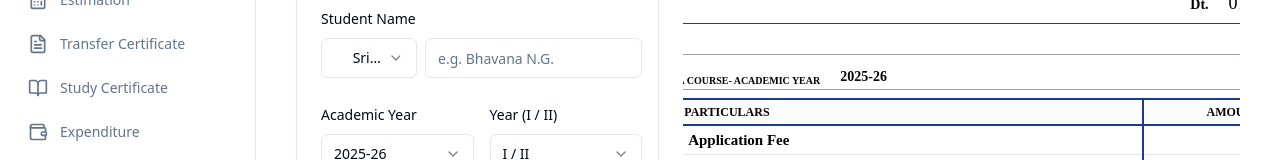
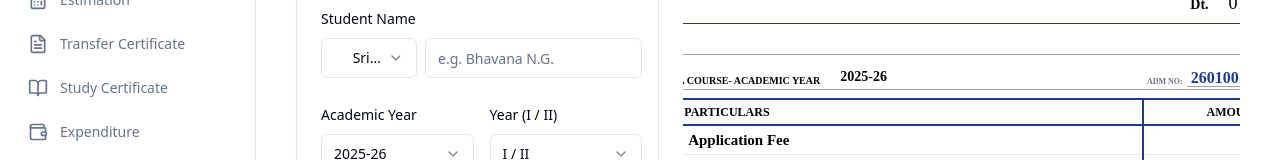
Before and after one commit to N-i-k-h/akshara-edusuite, a React (Vite) app in the folder frontend/: page /fees-registration in a window 1280 px wide. Shown: the part 364-524 px from the top of the page. Built offline with nearby package versions, Linux system fonts and the light colour scheme; no server answers; sample sign-in values are in the browser's storage; the HTML template or start-up script is replaced by a standard one; what to-words would draw is missing.

Commit message:
Fix fee status logic, show unique latest transactions, and add admission number to receipts

```diff
--- a/frontend/src/pages/Fees.tsx
+++ b/frontend/src/pages/Fees.tsx
@@ -693,7 +693,11 @@ const Fees = () => {
                   </TableCell>
                 </TableRow>
               ) : (
-                fees.map((fee) => (
+                fees
+                  .filter((fee, index, self) =>
+                     index === self.findIndex((f) => String(f.studentId) === String(fee.studentId))
+                  )
+                  .map((fee) => (
                   <TableRow key={fee._id}>
                     <TableCell>
                       {new Date(fee.date).toLocaleDateString()}
@@ -822,11 +826,19 @@ const Fees = () => {
                 <span className="font-bold text-sm text-center px-2">
                   2025-26
                 </span>
-                <div className="flex gap-2 ml-auto items-end">
-                  <span className="uppercase text-[10px]">Roll No:</span>
-                  <span className="font-bold text-sm px-2 text-blue-900">
-                    {students.find(s => s._id === receiptData.studentId)?.rollNo || ""}
-                  </span>
+                <div className="flex gap-4 ml-auto items-end">
+                  <div className="flex gap-1 items-end">
+                    <span className="uppercase text-[8px] text-gray-500">ADM NO:</span>
+                    <span className="font-bold text-base px-1 leading-none text-blue-900 border-b border-gray-400">
+                      {students.find(s => s._id === receiptData.studentId)?.admissionNumber || ""}
+                    </span>
+                  </div>
+                  <div className="flex gap-1 items-end">
+                    <span className="uppercase text-[8px] text-gray-500">Roll No:</span>
+                    <span className="font-bold text-base px-1 leading-none text-blue-900 border-b border-gray-400">
+                      {students.find(s => s._id === receiptData.studentId)?.rollNo || ""}
+                    </span>
+                  </div>
                 </div>
               </div>
             </div>
@@ -878,15 +890,7 @@ const Fees = () => {
               </table>
             </div>
 
-            {/* Rupees in Words */}
-            <div className="px-2 mb-4">
-              <div className="flex items-start w-full text-base font-bold border-b border-gray-400 pb-0.5">
-                <span className="shrink-0 uppercase text-[10px] mr-3 mt-1.5">Rupees in words:</span>
-                <span className="font-bold text-base italic capitalize py-0.5 text-gray-800">
-                   {Number(receiptData.amountPaid) > 0 ? toWords.convert(Number(receiptData.amountPaid)) + " Only" : ""}
-                </span>
-              </div>
-            </div>
+
 
             {/* Rupees in Words */}
             <div className="px-2 mb-10 mt-6">
--- a/frontend/src/pages/FeesRegistration.tsx
+++ b/frontend/src/pages/FeesRegistration.tsx
@@ -675,9 +675,19 @@ const FeesRegistration = () => {
                 <span className="font-bold text-sm text-center px-2">
                   {formData.academicYear}
                 </span>
-                <div className="flex gap-2 ml-auto items-end">
-                  <span className="uppercase text-[10px]">Roll No:</span>
-                  <span className="font-bold text-sm px-2">{formData.rollNo || ""}</span>
+                <div className="flex gap-4 ml-auto items-end">
+                  <div className="flex gap-1 items-end">
+                    <span className="uppercase text-[8px] text-gray-500">ADM NO:</span>
+                    <span className="font-bold text-base px-1 leading-none text-blue-900 border-b border-gray-400">
+                      {formData.admissionNumber || ""}
+                    </span>
+                  </div>
+                  <div className="flex gap-1 items-end">
+                    <span className="uppercase text-[8px] text-gray-500">Roll No:</span>
+                    <span className="font-bold text-base px-1 leading-none text-blue-900 border-b border-gray-400">
+                      {formData.rollNo || ""}
+                    </span>
+                  </div>
                 </div>
               </div>
             </div>
--- a/frontend/src/pages/Students.tsx
+++ b/frontend/src/pages/Students.tsx
@@ -593,9 +593,15 @@ const Students = () => {
                        <div className="flex items-end w-full font-bold gap-4 border-b border-gray-400 pb-0.5">
                           <span className="shrink-0 uppercase text-[9px]">D. PHARMA COURSE- ACADEMIC YEAR</span>
                           <span className="font-bold text-sm px-2">2025-26</span>
-                          <div className="flex gap-2 ml-auto items-end">
-                             <span className="uppercase text-[9px]">ROLL NO:</span>
-                             <span className="text-[#1e3a8a] text-lg leading-none border-b border-blue-900 px-2">{selectedStudent.rollNo || ""}</span>
+                          <div className="flex gap-6 ml-auto items-end">
+                             <div className="flex gap-1 items-end">
+                                <span className="uppercase text-[8px] text-gray-500">ADM NO:</span>
+                                <span className="text-[#1e3a8a] text-base leading-none border-b border-blue-900 px-1">{selectedStudent.admissionNumber || ""}</span>
+                             </div>
+                             <div className="flex gap-1 items-end">
+                                <span className="uppercase text-[8px] text-gray-500">ROLL NO:</span>
+                                <span className="text-[#1e3a8a] text-base leading-none border-b border-blue-900 px-1">{selectedStudent.rollNo || ""}</span>
+                             </div>
                           </div>
                        </div>
                     </div>
```
Also changed, not shown: 1 other file (tests, documents, lock files or other folders).
